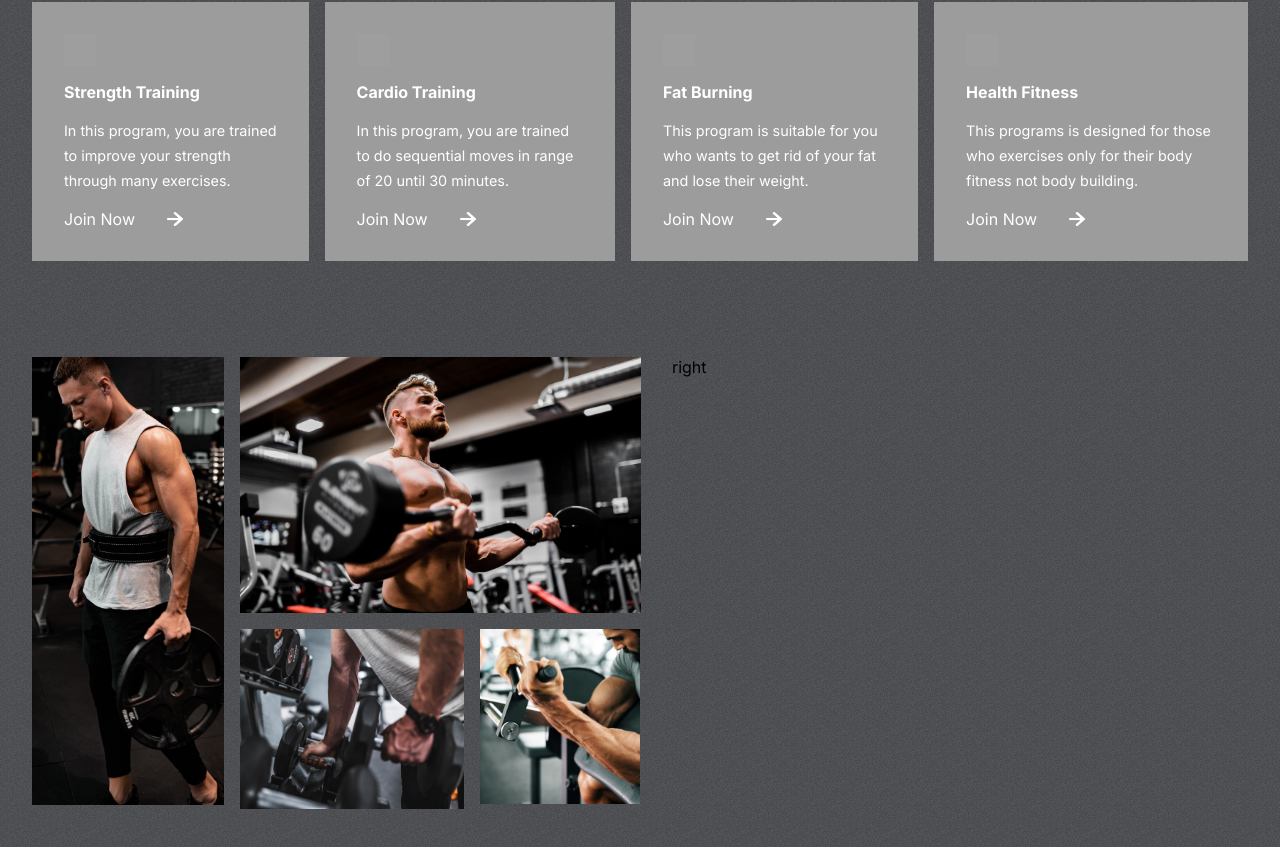
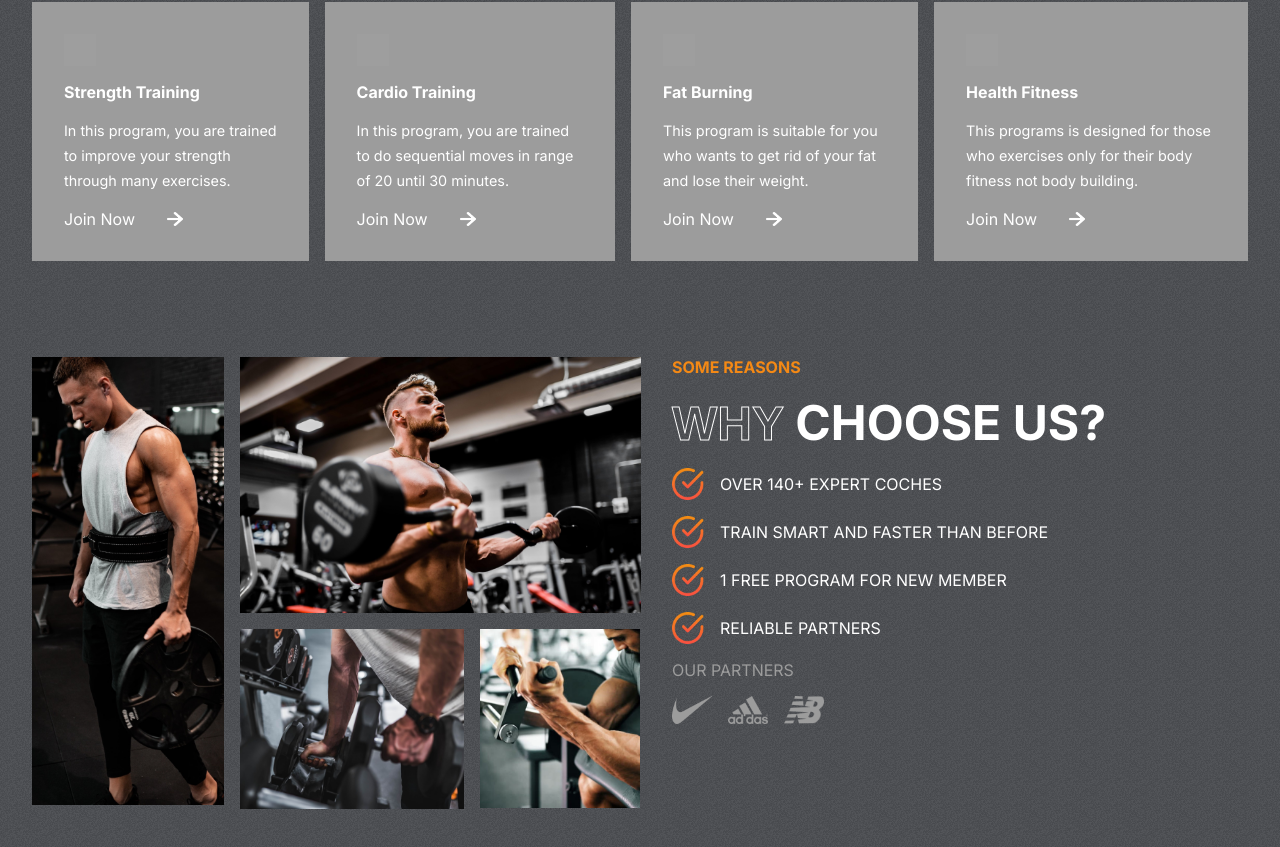
Before and after one commit to addis-ale/gym-app, a React (Create React App) app: page / in a window 1280 px wide. Shown: the part 906-1753 px from the top of the page. Built offline with nearby package versions, Linux system fonts and the light colour scheme; grey boxes are pictures that could not be loaded.

Commit message:
initial commit

```diff
--- a/src/components/Reasons/Reason.css
+++ b/src/components/Reasons/Reason.css
@@ -31,7 +31,49 @@
 .left-r > :nth-child(4) {
   width: 10rem;
   grid-column: 3/4;
+  height: 11.2rem;
 }
 .right-r {
   flex: 1 1;
+  text-transform: uppercase;
+  display: flex;
+  flex-direction: column;
+
+  gap: 1rem;
 }
+.right-r > :nth-child(1) {
+  font-weight: bold;
+  color: var(--orange);
+}
+.right-r > :nth-child(4) {
+  color: var(--gray);
+  font-weight: normal;
+}
+.right-header {
+  font-weight: bold;
+  font-size: 3rem;
+  color: white;
+}
+.why {
+  color: white;
+  display: flex;
+  gap: 1rem;
+  flex-direction: column;
+}
+.why > div {
+  display: flex;
+  gap: 1rem;
+  align-items: center;
+  font-size: 1rem;
+}
+.why > div > img {
+  width: 2rem;
+  height: 2rem;
+}
+.partners {
+  display: flex;
+  gap: 1rem;
+}
+.partners > img {
+  width: 2.5rem;
+}
--- a/src/components/Reasons/Reason.jsx
+++ b/src/components/Reasons/Reason.jsx
@@ -5,6 +5,8 @@ import image3 from "../../assets/image3.png";
 import image4 from "../../assets/image4.png";
 import nike from "../../assets/nike.png";
 import tick from "../../assets/tick.png";
+import addidas from "../../assets/adidas.png";
+import newBalance from "../../assets/nb.png";
 export default function Reason() {
   return (
     <div className="reason" id="reasons">
@@ -16,7 +18,35 @@ export default function Reason() {
         <img src={image3} alt="" />
         <img src={image4} alt="" />
       </div>
-      <div className="right-r">right</div>
+      <div className="right-r">
+        <span>some reasons</span>
+        <div className="right-header">
+          <span className="stroke-text">why</span> choose us?<span></span>
+        </div>
+        <div className="why">
+          <div>
+            <img src={tick} alt="" />
+            <span>over 140+ expert coches</span>
+          </div>
+          <div>
+            <img src={tick} alt="" />{" "}
+            <span> train smart and faster than before</span>
+          </div>
+          <div>
+            <img src={tick} alt="" /> <span>1 free program for new member</span>
+          </div>
+          <div>
+            <img src={tick} alt="" />
+            <span> reliable partners</span>
+          </div>
+        </div>
+        <span>our partners</span>
+        <div className="partners">
+          <img src={nike} alt="" />
+          <img src={addidas} alt="" />
+          <img src={newBalance} alt="" />
+        </div>
+      </div>
     </div>
   );
 }
```
